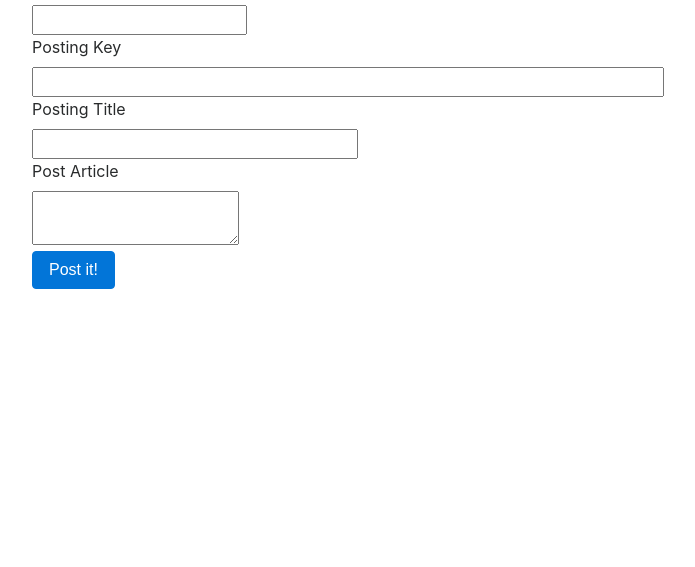
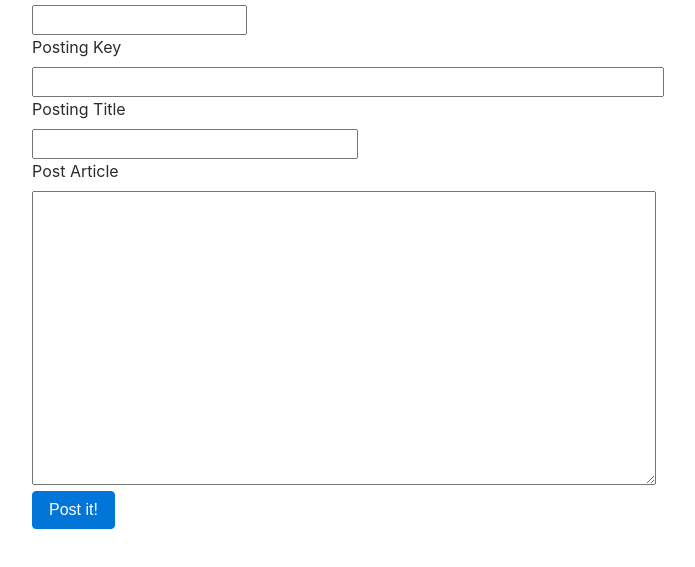
Before and after one commit to diop/steemit-blockchain-meetup, a plain HTML site: page assets/index.html in a window 1280 px wide. Shown: the part 79-646 px from the top of the page, without its empty margins (53-748 px from the left). Drawn offline with nearby package versions, Linux system fonts and the light colour scheme.

Commit message:
Update text area and fix posting key

```diff
--- a/assets/index.html
+++ b/assets/index.html
@@ -16,7 +16,7 @@
       <label for="postingTitle">Posting Title</label><br />
       <input id="title" type="text" size="32" /><br />
       <label for="article">Post Article</label><br />
-      <textarea id="article" type="text"></textarea><br />
+      <textarea id="article" type="text" rows="12" cols="65"></textarea><br />
       <input id="postIt" type="button" class="btn btn-primary" value="Post it!" onclick=postArticle() />
     </div>
     <script type="text/javascript" src="script.js"></script>
```
